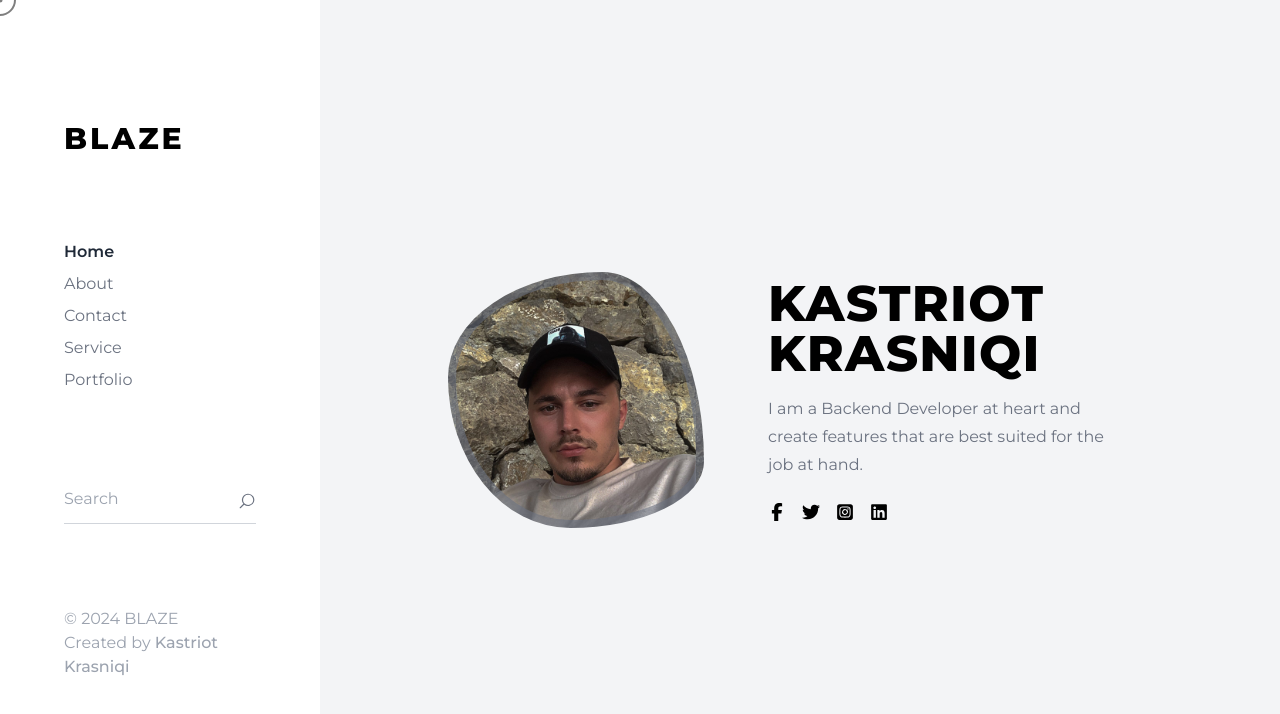
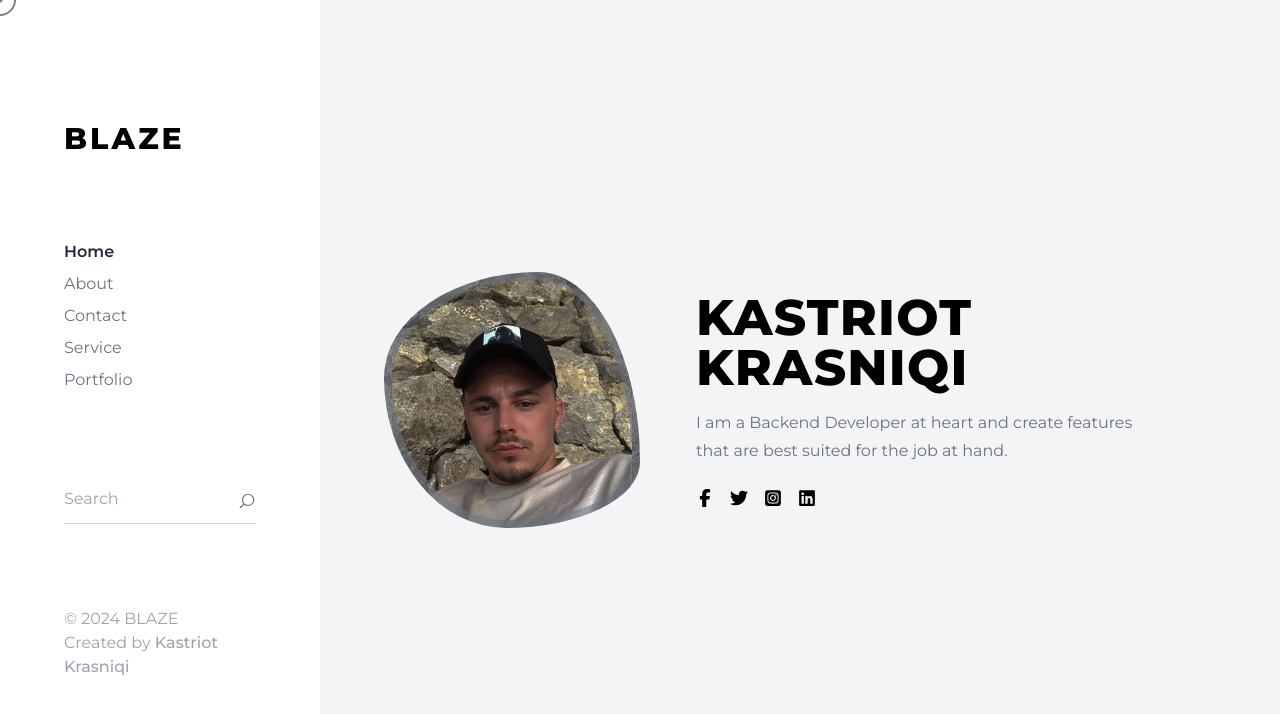
Before and after one commit to kastriotkrasniqi/portfolio, a Next.js app: page / in a window 1280 px wide. Shown: the top 714 px of the page. Built offline with nearby package versions, Linux system fonts and the light colour scheme.

Commit message:
homepage layout update

```diff
--- a/src/app/About/page.js
+++ b/src/app/About/page.js
@@ -1,3 +1,3 @@
-export default function SortProducts() {
-    return <div className="w-full h-full bg-gray-100 lg:w-3/4"></div>;
-  }
+export default function About() {
+  return <div className="w-full h-full bg-gray-100 lg:w-3/4"></div>;
+}
--- a/src/app/page.js
+++ b/src/app/page.js
@@ -1,18 +1,18 @@
 import SocialNetworks from "./components/SocialNetworks";
 export default function Home() {
   return (
-    <div className="w-full h-full bg-gray-100 px-4 py-5 lg:w-3/4 lg:py-40 lg:px-32">
-      <div className="flex flex-col lg:flex-row lg:items-center lg:justify-between h-full w-full gap-8 in-left" >
-        <div className="relative h-full w-full lg:h-64 lg:w-64 w-1/2 lg:w-1/3 flex items-center justify-center">
+    <div className="w-full h-full bg-gray-100 px-4 py-5 lg:w-3/4 lg:py-40 lg:pr-28 lg:pl-16">
+      <div className="flex flex-col lg:flex-row lg:items-center lg:justify-between h-full w-full gap-8 in-left">
+        <div className="relative h-full  lg:h-64  w-full lg:w-1/3 flex items-center justify-center">
           <div className="blob_1 border-8 border-gray-500/60 w-72 h-72 lg:h-64 lg:w-64"></div>
         </div>
-        <div className="space-y-4 lg:w-2/3 lg:px-8">
+        <div className="space-y-4 lg:w-2/3 lg:px-6">
           <h1 className="text-3xl lg:text-[50px] font-extrabold tracking-wide leading-[50px]">
             KASTRIOT KRASNIQI
           </h1>
           <p className="text-gray-500 leading-7">
-            I am a Backend Developer at heart and create features that are
-            best suited for the job at hand.
+            I am a Backend Developer at heart and create features that are best
+            suited for the job at hand.
           </p>
           <SocialNetworks />
         </div>
```
